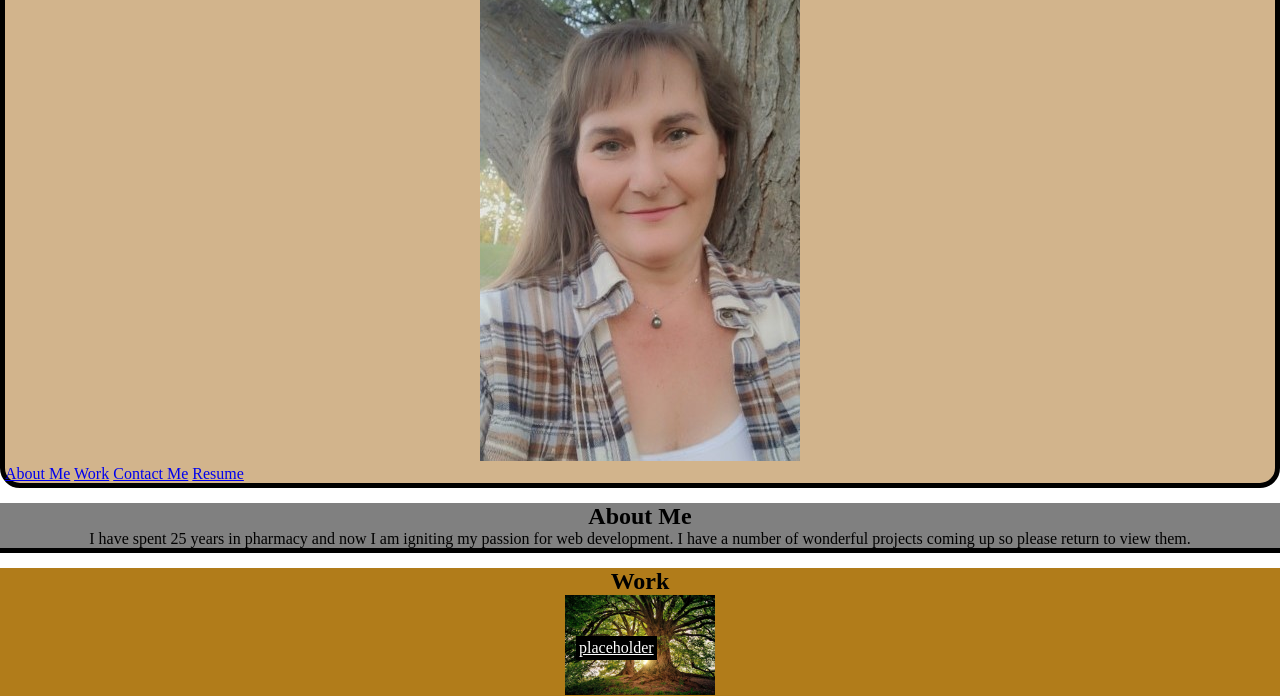
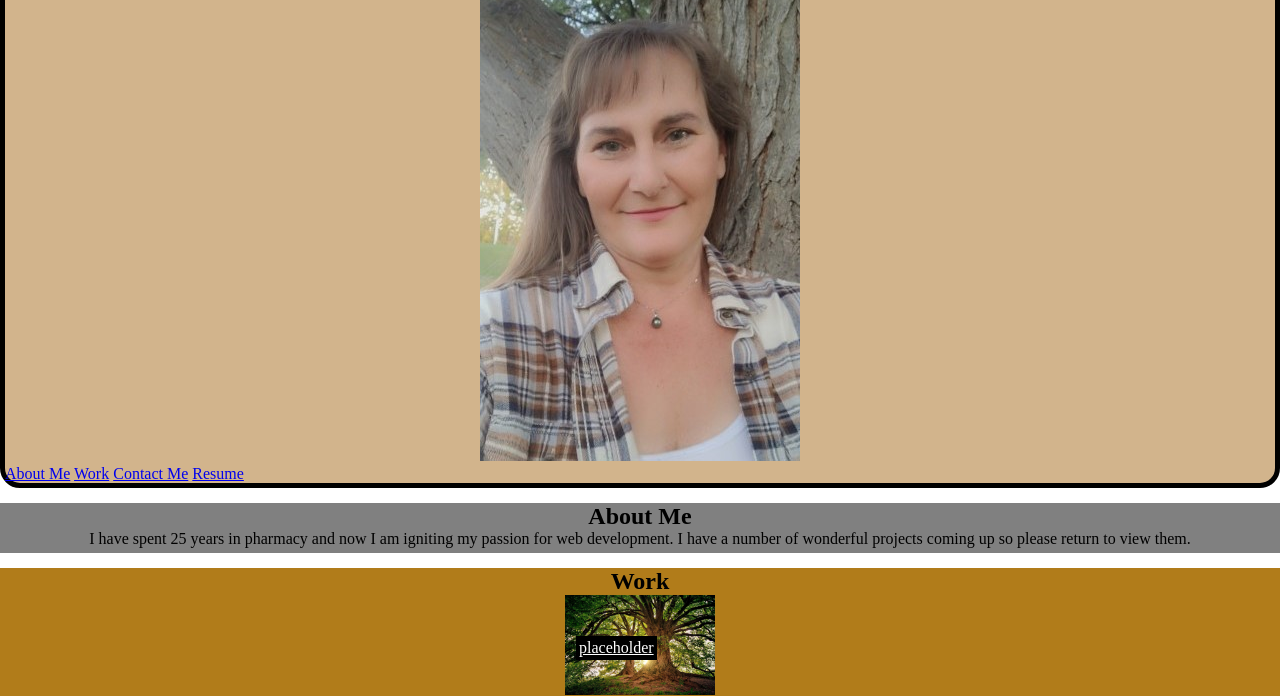
Before and after one commit to Rhondoid/mod-two-chllng, a plain HTML site: page index.html in a window 1280 px wide. Shown: the part 63-759 px from the top of the page. Drawn offline with Linux system fonts and the light colour scheme.

Commit message:
changed border color

```diff
--- a/assets/style.css
+++ b/assets/style.css
@@ -35,7 +35,7 @@ main {
   position: relative;
   text-align: center;
   background-color: gray;
-  border-bottom: black 5px solid;
+  border-bottom: gray 5px solid;
   margin-top: 15px;
 }
 
```
